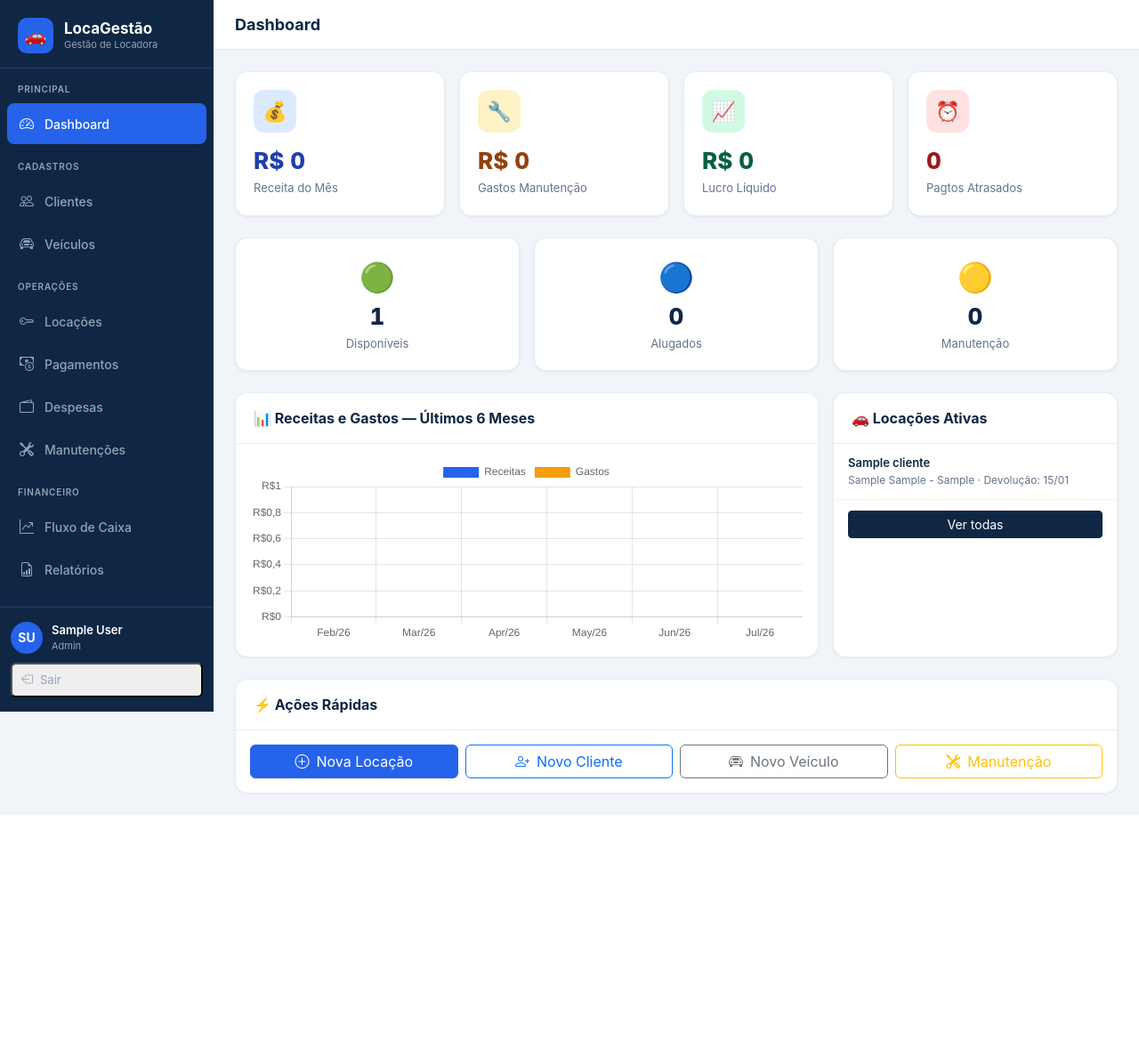
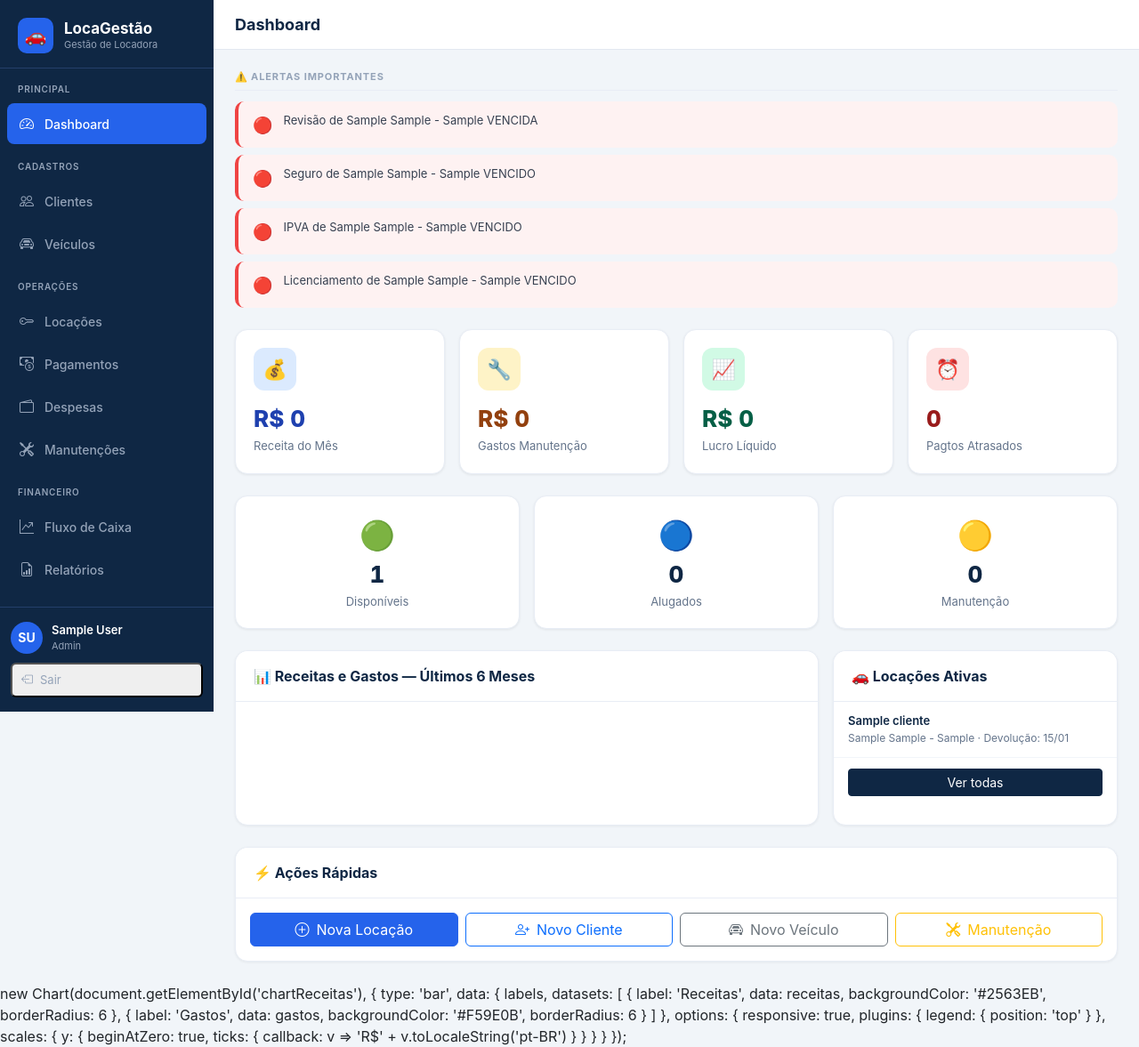
Before and after one commit to adrianov2/locadora, a Django app: page / in a window 1280 px wide. Shown: the whole page at 89% size. Before the commit the page ends 916 px from the top, so only its background shows below. Run offline with Django 5.2, Linux system fonts and the light colour scheme; a user stored in the database is signed in; tables that the repository leaves empty hold one stand-in row (values such as "Sample post"); some libraries are stand-ins or nearby versions.

Commit message:
Exibir erro do dashboard

```diff
--- a/gestao/views.py
+++ b/gestao/views.py
@@ -157,10 +157,9 @@ def dashboard(request):
             locacoes_recentes = []
 
         try:
-            alertas = []
+           alertas = get_alertas()
         except Exception:
-            traceback.print_exc()
-            alertas = []
+           alertas = []
 
         ctx = {
             'receita_mes': receita_mes,
--- a/templates/gestao/dashboard.html
+++ b/templates/gestao/dashboard.html
@@ -4,17 +4,17 @@
 
 {% block content %}
 <!-- ALERTAS -->
-{% if alertas %}
+<!---{% if alertas %}--->
 <div class="mb-4">
   <h6 class="section-title" style="margin-top:0">⚠️ Alertas Importantes</h6>
   {% for alerta in alertas|slice:":8" %}
-  <div class="alert-item {{ alerta.tipo }}">
+  <div class="alert-item {{ alerta.tipo|default:"info" }}">
     <span class="alert-icon">{% if alerta.tipo == 'danger' %}🔴{% else %}🟡{% endif %}</span>
-    <span class="alert-text">{{ alerta.mensagem }}</span>
+    <span class="alert-text">{{ alerta.mensagem|default:"" }}</span>
   </div>
   {% endfor %}
 </div>
-{% endif %}
+<!----{% endif %}-->
 
 <!-- STATS -->
 <div class="row g-3 mb-4">
@@ -129,10 +129,9 @@
 {% block extra_js %}
 <script src="https://cdnjs.cloudflare.com/ajax/libs/Chart.js/4.4.1/chart.umd.min.js"></script>
 <script>
-const labels = {{ meses_labels|safe }};
-const receitas = {{ receitas_data|safe }};
-const gastos = {{ gastos_data|safe }};
-
+{{ meses_labels|json_script:"labels-data" }}
+{{ receitas_data|json_script:"receitas-data" }}
+{{ gastos_data|json_script:"gastos-data" }}
 new Chart(document.getElementById('chartReceitas'), {
   type: 'bar',
   data: {
```
